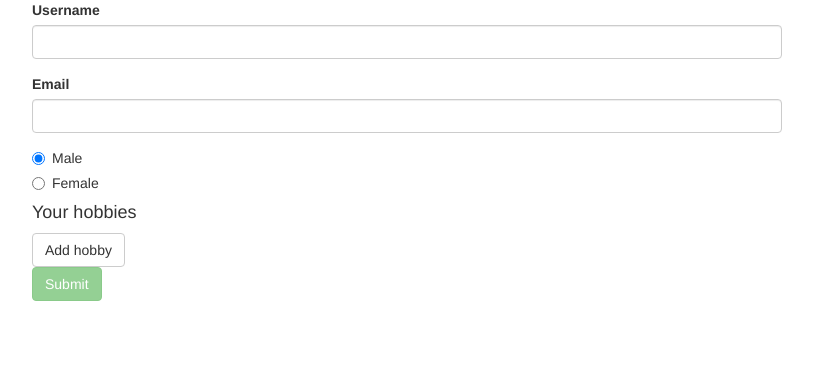
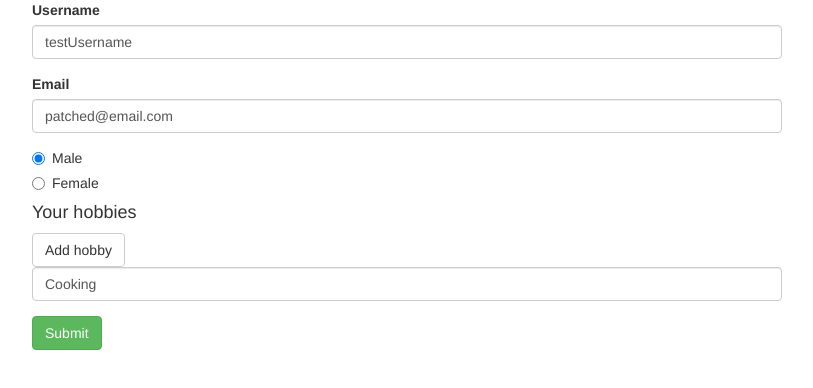
Before and after one commit to mc-carthy/ngChunks, an Angular app in the folder forms/: page / in a window 1280 px wide. Shown: the top 388 px of the page, without its empty margins (233-1046 px from the left). Built offline with nearby package versions, Linux system fonts and the light colour scheme.

Commit message:
Resetting, patching and setting values in reactive forms

```diff
--- a/forms/src/app/reactive/reactive-example/reactive-example.component.ts
+++ b/forms/src/app/reactive/reactive-example/reactive-example.component.ts
@@ -22,7 +22,7 @@ export class ReactiveExampleComponent implements OnInit {
                 'email': new FormControl(null, [Validators.required, Validators.email], this.forbiddenEmails)
             }),
             'gender': new FormControl('Male', Validators.required),
-            'hobbies': new FormArray([])
+            'hobbies': new FormArray([new FormControl(null)])
         });
         // this.signupForm.valueChanges.subscribe(
         //     (value) => {
@@ -34,6 +34,20 @@ export class ReactiveExampleComponent implements OnInit {
         //         console.log(status)
         //     }
         // );
+
+        this.signupForm.setValue({
+            'userData': {
+                'username': 'testUsername',
+                'email': 'testEmail@email.com'
+            },
+            'gender': 'Male',
+            'hobbies': ['Cooking']
+        });
+        this.signupForm.patchValue({
+            'userData': {
+                'email': 'patched@email.com'
+            },
+        });
     }
 
     onAddHobby() {
@@ -43,6 +57,7 @@ export class ReactiveExampleComponent implements OnInit {
 
     onSubmit() {
         console.log(this.signupForm);
+        this.signupForm.reset();
     }
 
     forbiddenNames(control: FormControl) : {[s: string]: boolean} {
```
